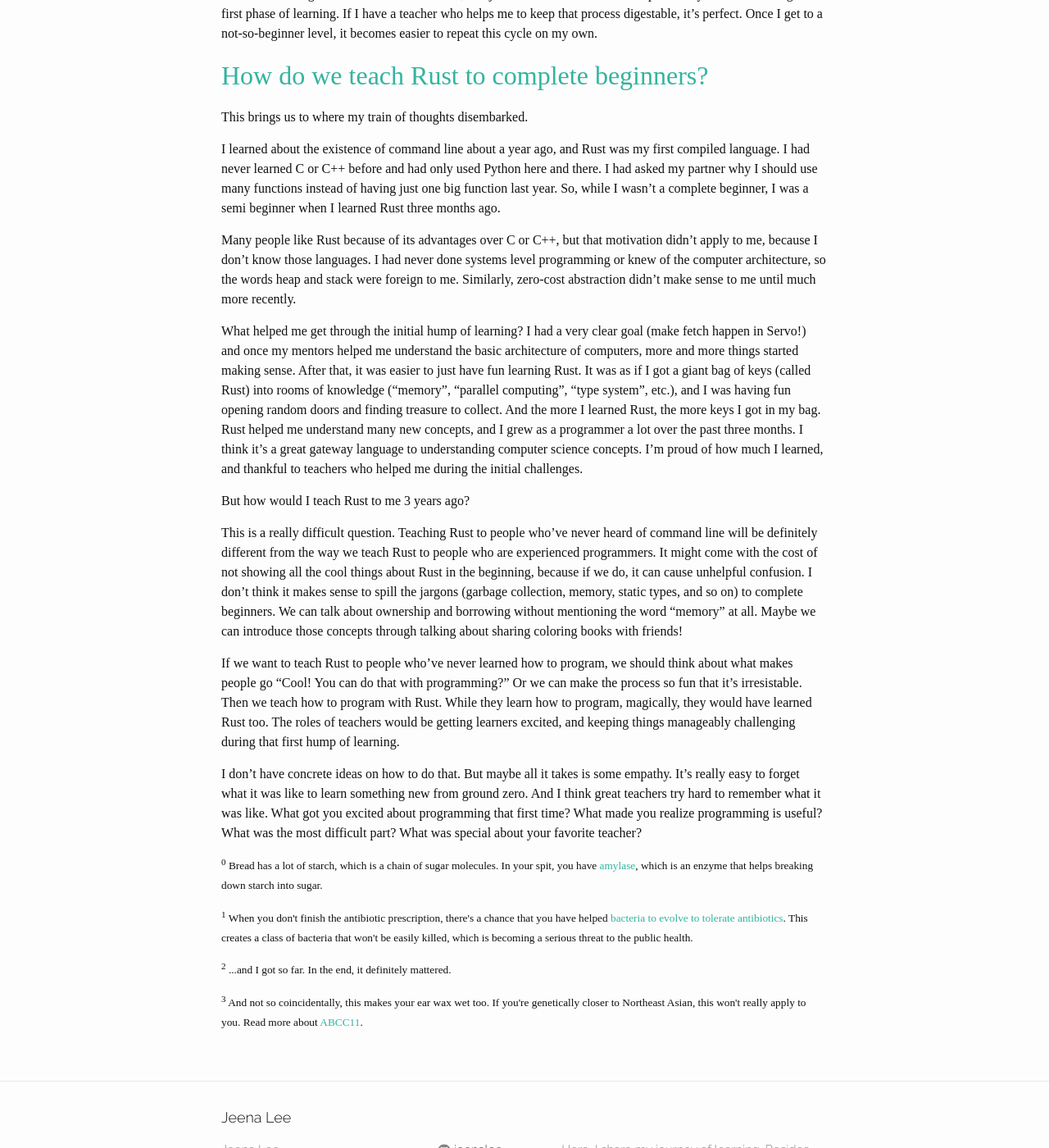
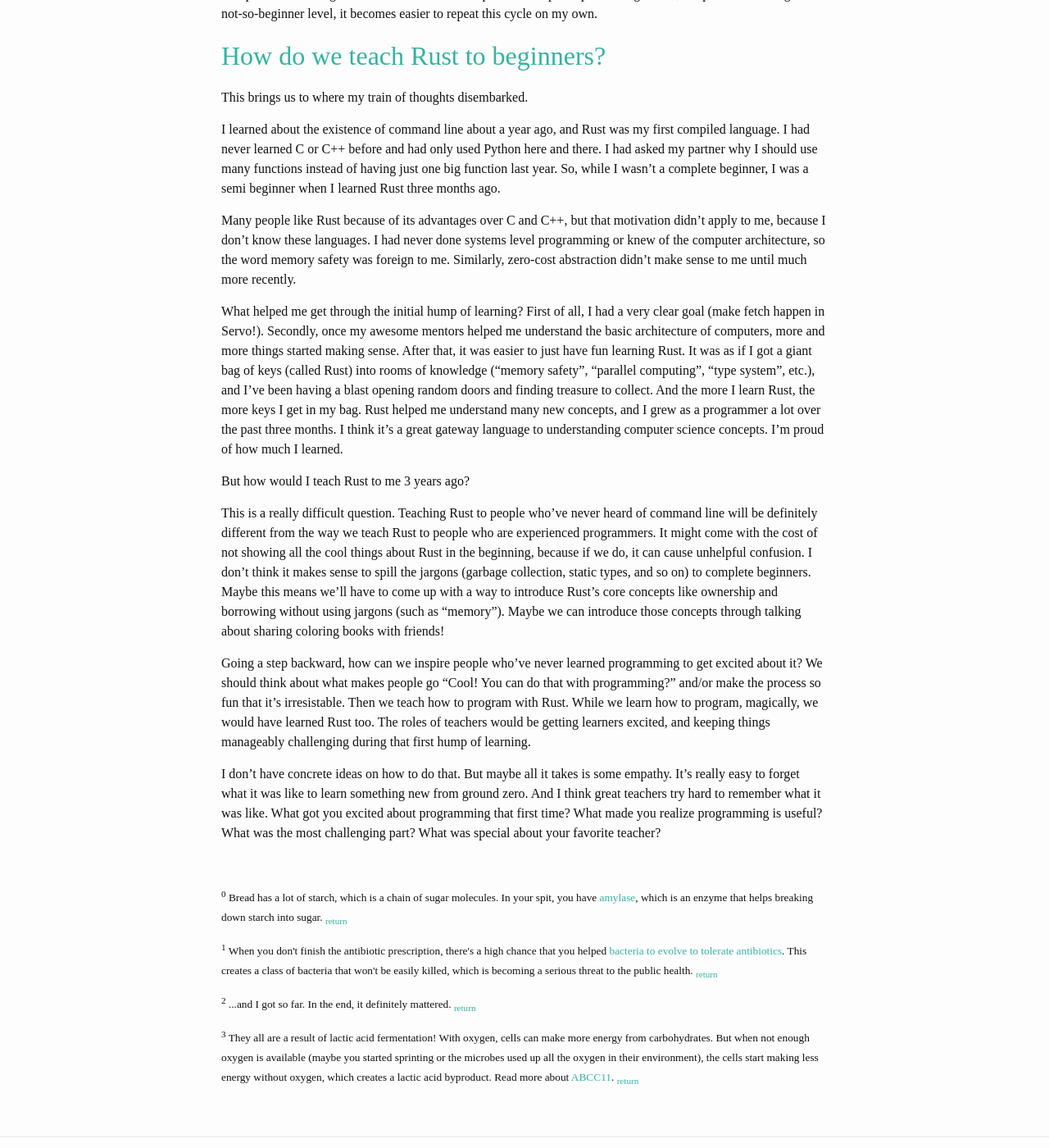
Before and after one commit to jeenalee/blog, a Jekyll site: the page draft.html, which Jekyll copies as it is, in a window 1280 px wide and 1400 px high, scrolled down 2647 px. Shown: the whole window at 82% size. Built offline with Jekyll 4.4.1, drawn with Linux system fonts in a browser that asks for light colours; some web fonts are replaced; some of the changed text lies outside the part shown.

Commit message:
Revise draft

```diff
--- a/draft.html
+++ b/draft.html
@@ -82,20 +82,20 @@
   </header>
 
   <div class="post-content" itemprop="articleBody">
-    <p>There has been a lot of efforts in the Rust community to explore ways to teach Rust to complete beginners. This prompted me to think about learning and teaching, and a lot of this will be my personal stories, so get on board my train of thoughts! 🚂</p>
+    <p>There has been a lot of efforts in the Rust community to explore ways to teach Rust to people who’ve never programmed. This prompted me to think about learning and teaching, and a lot of this will be my personal stories. So get on board my train of thoughts! 🚂 <small>If you want to skip to the Rust part, click <a href="#how_to_teach_rust">here</a>.</small></p>
 
 <h2 id="a-hrefchallengesasalearner-idchallengesasalearnerchallenges-as-a-learnera"><a href="#challenges_as_a_learner" id="challenges_as_a_learner">Challenges as a Learner</a></h2>
-<p>I first learned how to program about 3 years ago. I was a biology researcher at a biotech startup, making yeast strains that create spider silk. I was also living in San Francisco at the time, where programming was <em>everywhere</em>. So I decided to give it a try completely out of city-wide peer pressure. Someone told me I should learn Java first, and after a week or so, I stopped.</p>
+<p>I first learned how to program about 3 years ago. I was a biology researcher at a biotech startup, making yeast strains that create spider silk. I was also living in San Francisco at the time, where programming was <em>everywhere</em>. So I decided to give it a try completely out of city-wide peer pressure. Someone told me I should start from “Hello World,” and after a week or so, I stopped.</p>
 
 <p>Why did I stop learning? What discouraged me from going further?</p>
 
-<p>To me at that time, making computers print things (which is usually the first step in many tutorials) was not inherently exciting to me. I knew nothing about computers at that time, and I remember thinking <em>what’s so fun about making letters appear on the screen?</em> This seems to be a common first roadblock to many people. Ashley Nelson-Hornstein during her <a href="https://youtu.be/fNe1i7nVbXI?t=47m53s">keynote talk at Strange Loop</a> talked about how programming a calculator was not an exciting way to learn programming for her, because she already owned one. I didn’t find printing “Hello” on my computer fun, because I could already make a slideshow where the words spin and change colors! I can already do that without knowing how to program, so why should I bother learning how to make computer print boring looking letters? It was difficult for me to see the application.</p>
+<p>To me at that time, making computers print things (which is usually the first step in many tutorials) was not inherently exciting to me. I knew nothing about computers at that time, and I remember thinking <em>what’s so fun about making letters appear on the screen?</em> This seems to be a common first roadblock to many people. Ashley Nelson-Hornstein during her <a href="https://youtu.be/fNe1i7nVbXI?t=47m53s">keynote talk at Strange Loop</a> talked about how programming a calculator was not an exciting way to learn programming for her, because she already owned one. I didn’t find printing “Hello World” on my computer fun, because I could already make a slideshow where the words spin and change colors! I can already do that without knowing how to program, so why should I bother learning how to make computer print boring looking letters? It was difficult for me to see the application.</p>
 
 <p>This brings my train of thoughts to going to <a href="http://psas.pdx.edu/">Portland State Aerospace Society</a> meeting for the first time recently. A super friendly mechanical engineer showed us the rocket room, where the magic happens. He talked about the different kinds of fuels (things that explode!), a rocket engine nozzle made by 3D printing metal (I didn’t even know that was possible!), and the sad accidents that happen when the parachute doesn’t deploy correctly (crashing rockets!). It was no doubt one of the coolest things I’ve seen lately.</p>
 
 <p>Then a software engineer showed us the fruit of his labor – a computer that prints its orientation perceived by a gyroscope. This information is very important for the rocket to correct its trajectory when it’s flying in the sky. That is really, <strong>really</strong> cool. Think about all the sensors that interact with each other, and how the computer parses that information to a human readable format! What about delivering that data to other rocket parts so that it can correct its orientation? Plus, the computer could communicate with the gyroscope over wifi!</p>
 
-<p>But the thing is, me 3 years ago wouldn’t have found this computer as interesting as the other parts of the rocket. The computer just prints numbers after all. Me at present day find it so fascinating that I want to get my hands messy with it. And it’s probably because I could imagine the challenges behind this, and I have some understanding of how computer works. If you want to find something fun, you have to know some basics of it. And the road to knowing the said basics can be quite mundane.</p>
+<p>But the thing is, me 3 years ago wouldn’t have found this computer as interesting as the other parts of the rocket. The computer just prints numbers after all. Me at present day find it so fascinating that I want to get my hands messy with it. And it’s probably because I could imagine the challenges behind this, and I have some understanding of how computer works. If you want to appreciate something, you have to know some basics of it. And the road to knowing the said basics can be quite mundane.</p>
 
 <h2 id="a-hrefchallengesasateacher-idchallengesasateacherchallenges-as-a-teachera"><a href="#challenges_as_a_teacher" id="challenges_as_a_teacher">Challenges as a Teacher</a></h2>
 
@@ -103,7 +103,7 @@
 
 <p>When I tell people I studied biology, people sometimes say “I tried studying biology, but I stopped because it was too much memorization.” This makes me feel sad because they were discouraged by that first hump. To picture why, this would be equivalent to saying “I tried studying programming, but it was too much memorizing syntax.” Yes, remembering syntax is important, but that’s the first step to making and understanding a system that’s much larger and more fun.</p>
 
-<p>My goal as a Biology TA was to make this first step of building foundation as painless as possible so my students will stay interested. After that, hopefully they could see what I was seeing, which is a much larger system called biology. Every living organism is a dynamic intricate system that has a specification scripted in DNA. When you have learned the foundation (or “memorized” it), you <em>understand</em> why bread tastes sweet when you chew for a long time<sup><a href="#ref_0">0</a></sup> or why not finishing that antibiotics prescription is so dangerous<sup><a href="#ref_1">1</a></sup>.</p>
+<p>My goal as a Biology TA was to make this first step of building foundation as painless as possible so my students will stay interested. After that, hopefully they could see what I was seeing, which is a much larger system called biology. Every living organism is a dynamic intricate system that has a specification scripted in DNA. When you have learned the foundation (or “memorized” it), you <em>understand</em> why bread tastes sweet when you chew for a long time<sup><a href="#ref_0" id="0">0</a></sup> or why not finishing that antibiotics prescription is so dangerous<sup><a href="#ref_1" id="1">1</a></sup>.</p>
 
 <p>So what attempts did I make?</p>
 
@@ -112,7 +112,7 @@
     <p>I tried so hard<sup><a href="#ref_2" id="2">2</a></sup> to keep the scope of learning small. Beginners don’t have to know <em>everything</em>, but just the necessities to understand the current scope. Then we expand the scope by a bit. Should we talk about the hydrogen bonds that drive adenine to bind with thymine, when this is the first time we are hearing the word DNA? Probably not. Will it be really cool to dive deep later? YES. Similarly, is it necessary to learn that there are multiple implementations of garbage collector, when we don’t know anything about garbage collector? No. Will it be cool to learn them later when we have some knowledge of garbage collector? Absolutely yes.</p>
   </li>
   <li>
-    <p>I tried to connect the new concepts to something they are already familiar with. We could go on and on about the different components and mechanism behind activating a gene. But is that the best way to get introduced to DNA? I don’t think so. Maybe the better way is to make an analogy to something we already know. For example, we use English alphabets to create words with different meanings, which is similar to how biology uses DNA to create proteins with different functions, such as breaking down starch or making your armpits smelly<sup><a href="#ref_3">3</a></sup>. Similarly, can we explain the concept of computer’s garbage collection by making an analogy to a city’s garbage collection system? Imagine a city without any garbage collection, and how stinky and inconvenient it would be because of the overflowing garbage. This makes it easier to imagine a perfect city that doesn’t even create <em>any</em> garbage, so there’s no need for garbage collection! Huge save on time, space, and money! 😉</p>
+    <p>I tried to connect the new concepts to something they are already familiar with. When teaching about lactic acid fermentation, we could start by explaining the stages in carbohydrates to ATP conversion and the role of oxygen in this process. But maybe the better way is to start from what people already know by asking “What is the common thing among kimchi, yogurt, and muscle soreness?”<sup><a href="#ref_3" id="3">3</a></sup> Similarly, can we explain the concept of computer’s garbage collection by making an analogy to a city’s garbage collection system? Imagine a city without any garbage collection, and how stinky it would be because of the overflowing garbage. You’ll be stuck because of the garbage taking up space everywhere! This also makes it easier to visualize a perfect city that doesn’t need for garbage collection, because it doesn’t even create <em>any</em> garbage! 😉</p>
   </li>
 </ol>
 
@@ -121,43 +121,45 @@
 <h3 id="having-a-clear-goal">Having a Clear Goal</h3>
 <p>I wrote earlier that I first learned how to program 3 years ago and stopped after a week. What brought me back to pick up where I left a little more than a year ago? This is the interesting and important part.</p>
 
-<p>One day, I wanted to make a spreadsheet where one column was a gene symbol, and the next column was its corresponding protein function. I thought of going through a couple databases and manually copy and pasting them. Then my coworker told me that I could write a program to do it automatically. I said “YOU CAN DO THAT???” And then I thought <em>I want to learn how to do this</em>. I suddenly had a goal that I wanted to reach.</p>
+<p>One day, I wanted to make a spreadsheet where one column was a gene symbol, and the next column was its corresponding protein’s function. I thought of going through a couple databases and manually copy and pasting them. Then my coworker told me that I could write a program to do it automatically. I said “YOU CAN DO THAT???” And then I thought <em>I want to learn how to do this</em>. I found a goal that I wanted to reach, and learning how to print “Hello World” was suddenly not so bad.</p>
 
-<p>I find myself saying the same thing whenever I get excited to learn something new. You can make a hat out of a skein of yarn?? <em>How? Show me!</em> You can learn how to make a mug from clay? <em>I want to learn</em>. You can implement the Fetch API for a web browser engine?? <em>Teach me how!</em> You can make a rocket as an amateur? <em>I want to learn!!</em> I think having a clear goal helps me stay motivated through the first phase of learning.</p>
+<p>I find myself saying the same thing when I get excited to learn something new. You can make a hat out of a skein of yarn?? <em>How? Show me!</em> You can learn how to make a mug from clay? <em>I want to learn</em>. You can make a rocket as an amateur? <em>I want to learn!!</em> I think having a clear goal helps me stay motivated through the first phase of learning.</p>
 
 <h3 id="just-having-fun">Just Having Fun</h3>
-<p>The motivation to learn might come from just having fun too. I like ceramics because it’s fun to see the glaze change colors when fired and transform a ball of clay into a vase. And suddenly I’m learning about inorganic chemistry and torque! Recently I decided to learn Ruby, and my oh my, <a href="http://poignant.guide/">Why’s Poignant Guide to Ruby</a> is a pure <em>gem</em>. It is so interesting that I’ve been reading it for fun, and voila, suddenly I’m learning Ruby!</p>
+<p>The motivation to learn might come from just having fun too. I like ceramics because it’s fun to see the glaze change colors when fired and transform a ball of clay into a vase. Next thing I realize, I’m learning about inorganic chemistry and centrifugal force! Recently I discovered <a href="http://poignant.guide/">Why’s Poignant Guide to Ruby</a>, and my oh my, it is a pure <em>gem</em>. It is so interesting that I’ve been reading it for fun, and voila, I’m learning Ruby!</p>
 
 <p>Learning how to program is no different from learning anything else. Maybe I’ll get excited about having a goal, which is when I go “What? You can do that?”, or I just want to have fun. This helps me stay motiaved during the first phase of learning. If I have a teacher who helps me to keep that process digestable, it’s perfect. Once I get to a not-so-beginner level, it becomes easier to repeat this cycle on my own.</p>
 
-<h2 id="a-hrefhowtoteachrust-idhowtoteachrusthow-do-we-teach-rust-to-complete-beginnersa"><a href="#how_to_teach_rust" id="how_to_teach_rust">How do we teach Rust to complete beginners?</a></h2>
+<h2 id="a-hrefhowtoteachrust-idhowtoteachrusthow-do-we-teach-rust-to-beginnersa"><a href="#how_to_teach_rust" id="how_to_teach_rust">How do we teach Rust to beginners?</a></h2>
 
 <p>This brings us to where my train of thoughts disembarked.</p>
 
 <p>I learned about the existence of command line about a year ago, and Rust was my first compiled language. I had never learned C or C++ before and had only used Python here and there. I had asked my partner why I should use many functions instead of having just one big function last year. So, while I wasn’t a complete beginner, I was a semi beginner when I learned Rust three months ago.</p>
 
-<p>Many people like Rust because of its advantages over C or C++, but that motivation didn’t apply to me, because I don’t know those languages. I had never done systems level programming or knew of the computer architecture, so the words heap and stack were foreign to me. Similarly, zero-cost abstraction didn’t make sense to me until much more recently.</p>
+<p>Many people like Rust because of its advantages over C and C++, but that motivation didn’t apply to me, because I don’t know these languages. I had never done systems level programming or knew of the computer architecture, so the word memory safety was foreign to me. Similarly, zero-cost abstraction didn’t make sense to me until much more recently.</p>
 
-<p>What helped me get through the initial hump of learning? I had a very clear goal (make fetch happen in Servo!) and once my mentors helped me understand the basic architecture of computers, more and more things started making sense. After that, it was easier to just have fun learning Rust. It was as if I got a giant bag of keys (called Rust) into rooms of knowledge (“memory”, “parallel computing”, “type system”, etc.), and I was having fun opening random doors and finding treasure to collect. And the more I learned Rust, the more keys I got in my bag. Rust helped me understand many new concepts, and I grew as a programmer a lot over the past three months. I think it’s a great gateway language to understanding computer science concepts. I’m proud of how much I learned, and thankful to teachers who helped me during the initial challenges.</p>
+<p>What helped me get through the initial hump of learning? First of all, I had a very clear goal (make fetch happen in Servo!). Secondly, once my awesome mentors helped me understand the basic architecture of computers, more and more things started making sense. After that, it was easier to just have fun learning Rust. It was as if I got a giant bag of keys (called Rust) into rooms of knowledge (“memory safety”, “parallel computing”, “type system”, etc.), and I’ve been having a blast opening random doors and finding treasure to collect. And the more I learn Rust, the more keys I get in my bag. Rust helped me understand many new concepts, and I grew as a programmer a lot over the past three months. I think it’s a great gateway language to understanding computer science concepts. I’m proud of how much I learned.</p>
 
 <p>But how would I teach Rust to me 3 years ago?</p>
 
-<p>This is a really difficult question. Teaching Rust to people who’ve never heard of command line will be definitely different from the way we teach Rust to people who are experienced programmers. It might come with the cost of not showing all the cool things about Rust in the beginning, because if we do, it can cause unhelpful confusion. I don’t think it makes sense to spill the jargons (garbage collection, memory, static types, and so on) to complete beginners. We can talk about ownership and borrowing without mentioning the word “memory” at all. Maybe we can introduce those concepts through talking about sharing coloring books with friends!</p>
+<p>This is a really difficult question. Teaching Rust to people who’ve never heard of command line will be definitely different from the way we teach Rust to people who are experienced programmers. It might come with the cost of not showing all the cool things about Rust in the beginning, because if we do, it can cause unhelpful confusion. I don’t think it makes sense to spill the jargons (garbage collection, static types, and so on) to complete beginners. Maybe this means we’ll have to come up with a way to introduce Rust’s core concepts like ownership and borrowing without using jargons (such as “memory”). Maybe we can introduce those concepts through talking about sharing coloring books with friends!</p>
 
-<p>If we want to teach Rust to people who’ve never learned how to program, we should think about what makes people go “Cool! You can do that with programming?” Or we can make the process so fun that it’s irresistable. Then we teach how to program with Rust. While they learn how to program, magically, they would have learned Rust too. The roles of teachers would be getting learners excited, and keeping things manageably challenging during that first hump of learning.</p>
+<p>Going a step backward, how can we inspire people who’ve never learned programming to get excited about it? We should think about what makes people go “Cool! You can do that with programming?” and/or make the process so fun that it’s irresistable. Then we teach how to program with Rust. While we learn how to program, magically, we would have learned Rust too. The roles of teachers would be getting learners excited, and keeping things manageably challenging during that first hump of learning.</p>
 
-<p>I don’t have concrete ideas on how to do that. But maybe all it takes is some empathy. It’s really easy to forget what it was like to learn something new from ground zero. And I think great teachers try hard to remember what it was like. What got you excited about programming that first time? What made you realize programming is useful? What was the most difficult part? What was special about your favorite teacher?</p>
+<p>I don’t have concrete ideas on how to do that. But maybe all it takes is some empathy. It’s really easy to forget what it was like to learn something new from ground zero. And I think great teachers try hard to remember what it was like. What got you excited about programming that first time? What made you realize programming is useful? What was the most challenging part? What was special about your favorite teacher?</p>
 
-<p id="ref_0"><small><sup>0</sup> Bread has a lot of starch, which is a chain of sugar molecules. In your spit, you have <a href="https://en.wikipedia.org/wiki/Amylase">amylase</a>, which is an enzyme that helps breaking down starch into sugar.
+<p><br /></p>
+
+<p id="ref_0"><small><sup>0</sup> Bread has a lot of starch, which is a chain of sugar molecules. In your spit, you have <a href="https://en.wikipedia.org/wiki/Amylase">amylase</a>, which is an enzyme that helps breaking down starch into sugar. <sub><a href="#0">return</a></sub>
 </small></p>
 
-<p id="ref_1"><small><sup>1</sup> When you don't finish the antibiotic prescription, there's a chance that you have helped <a href="https://en.wikipedia.org/wiki/Antibiotics#Resistance">bacteria to evolve to tolerate antibiotics</a>. This creates a class of bacteria that won't be easily killed, which is becoming a serious threat to the public health.
+<p id="ref_1"><small><sup>1</sup> When you don't finish the antibiotic prescription, there's a high chance that you helped <a href="https://en.wikipedia.org/wiki/Antibiotics#Resistance">bacteria to evolve to tolerate antibiotics</a>. This creates a class of bacteria that won't be easily killed, which is becoming a serious threat to the public health. <sub><a href="#1">return</a></sub>
 </small></p>
 
-<p id="ref_2"><small><sup>2</sup> ...and I got so far. In the end, it definitely mattered.
+<p id="ref_2"><small><sup>2</sup> ...and I got so far. In the end, it definitely mattered. <sub><a href="#2">return</a></sub>
 </small></p>
 
-<p id="ref_3"><small><sup>3</sup> And not so coincidentally, this makes your ear wax wet too. If you're genetically closer to Northeast Asian, this won't really apply to you. Read more about <a href="https://en.wikipedia.org/wiki/ABCC11">ABCC11</a>.
+<p id="ref_3"><small><sup>3</sup> They all are a result of lactic acid fermentation! With oxygen, cells can make more energy from carbohydrates. But when not enough oxygen is available (maybe you started sprinting or the microbes used up all the oxygen in their environment), the cells start making less energy without oxygen, which creates a lactic acid byproduct. Read more about <a href="https://en.wikipedia.org/wiki/ABCC11">ABCC11</a>. <sub><a href="#3">return</a></sub>
 </small></p>
 
   </div>
```
